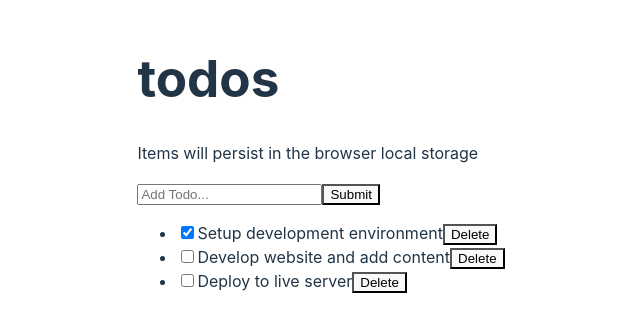
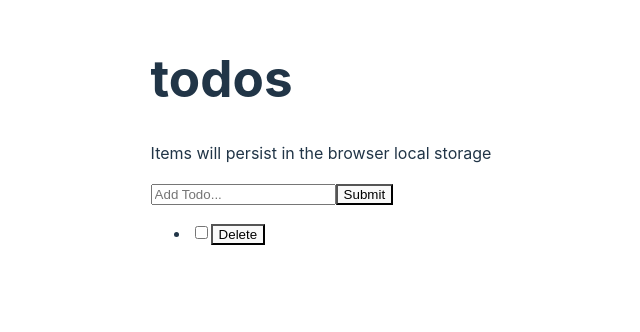
Before and after one commit to NoelLincoln/react-to-do-list, a React (Vite) app: page / in a window 1280 px wide. Shown: the top 332 px of the page, without its empty margins (319-959 px from the left). Built offline with nearby package versions, Linux system fonts and the light colour scheme.

Commit message:
add unique id for added todo items

```diff
--- a/package.json
+++ b/package.json
@@ -11,7 +11,8 @@
   },
   "dependencies": {
     "react": "^18.2.0",
-    "react-dom": "^18.2.0"
+    "react-dom": "^18.2.0",
+    "uuid": "^9.0.1"
   },
   "devDependencies": {
     "@types/react": "^18.2.15",
--- a/src/components/TodosLogic.jsx
+++ b/src/components/TodosLogic.jsx
@@ -1,23 +1,12 @@
 import { useState } from 'react';
 import InputTodo from './InputTodo';
 import TodosList from './TodosList';
+import { v4 as uuidv4 } from 'uuid';
 
 const TodosLogic = () => {
   const [todos, setTodos] = useState([
     {
-      id: 1,
-      title: 'Setup development environment',
-      completed: true,
-    },
-    {
-      id: 2,
-      title: 'Develop website and add content',
-      completed: false,
-    },
-    {
-      id: 3,
-      title: 'Deploy to live server',
-      completed: false,
+      id: uuidv4(),
     },
   ]);
   const handleChange = (id) => {
@@ -44,7 +33,7 @@ const TodosLogic = () => {
 
   const addTodoItem = (title) => {
     const newTodo = {
-      id: 4,
+      id: uuidv4(),
       title: title,
       completed: false,
     };
```
Also changed, not shown: 1 other file (tests, documents, lock files or other folders).
